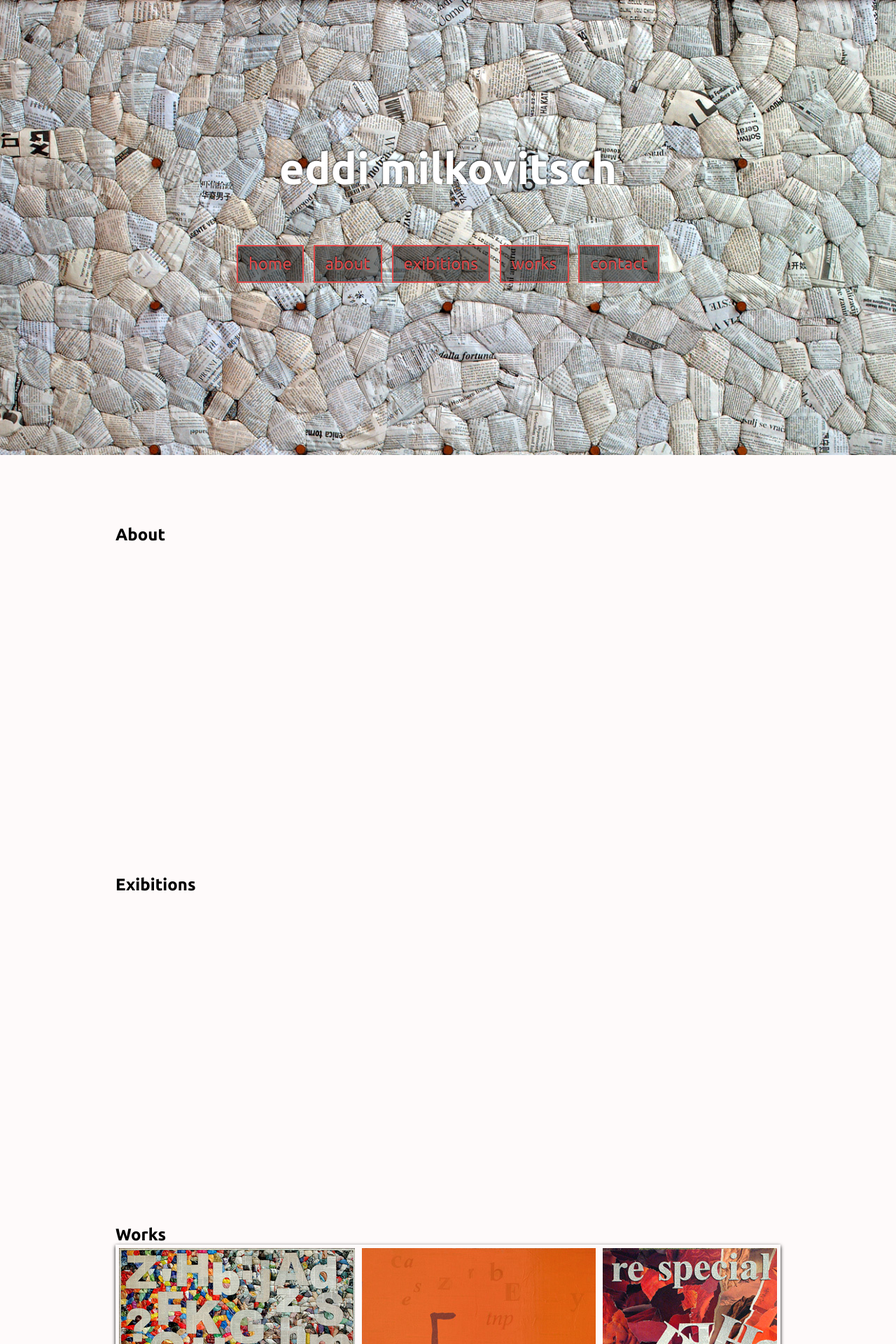
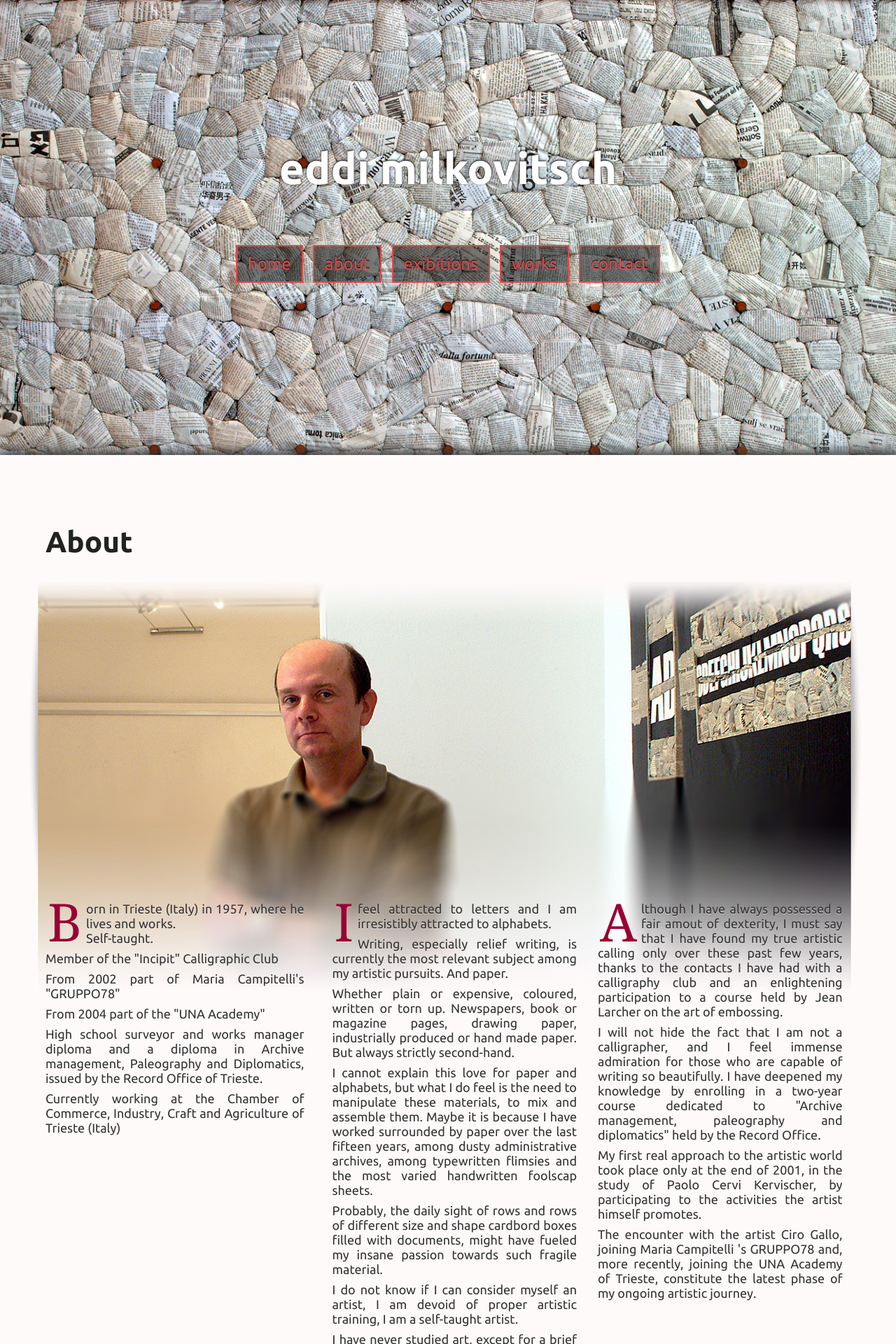
Before and after one commit to andreasonny83/eddimilkovitsch, a PHP site: page / in a window 1280 px wide. Shown: the top 1920 px of the page at 70% size. Run offline with PHP 8.4, Linux system fonts and the light colour scheme.

Commit message:
About section

```diff
--- a/css/main.css
+++ b/css/main.css
@@ -4,8 +4,17 @@
 }
 
 body {
+	background-color: #ccc;
+}
+body, p {
 	font-family: Ubuntu, sans-serif;
-	background-color: #ccc;
+	font-size: 18px;
+	color: #333;
+	text-shadow: 0px 1px 1px rgba(255,255,255,0.5);
+}
+p {
+	margin: 8px 0;
+	line-height: 21px;
 }
 /* mobile-first default background for Header and Footer */
 header, footer {
@@ -98,18 +107,62 @@ nav.fixed ul li a {
 section {
 	padding: 0;
 	background-color: #FEFAFA;
+	box-shadow: 0px -5px 16px #333;
 }
 article {
 	min-height: 400px;
-	max-width: 950px;
+	max-width: 1150px;
 	overflow: hidden;
 	margin: 0 auto;
-	padding: 100px 15px 0;
+	padding: 78px 30px 0;
+}
+article h2 {
+	line-height: 92px;
+	font-size: 42px;
+	color: #222;
+}
+article p:first-child:first-letter {
+	float: left;
+	color: #903;
+	font-size: 75px;
+	line-height: 57px;
+	padding-right: 6px;
+	padding-left: 3px;
+	font-family: Georgia, sans-serif;
+}
+article#about {
+	background: url('../images/about/about.jpg') no-repeat;
+	background-position: 0 170px;
+}
+article#about h2 {
+	margin-bottom: 460px;
+}
+.multi_column {
+	float: left;
+	width: 33%;
+	text-align: justify;
+}
+article .multi_column p {
+	padding-left: 30px;
+}
+article div:first-of-type p {
+	padding-left: 0;
+	padding-right: 10px;
 }
 .lSSlideOuter {
 	padding: 5px;
-	box-shadow: 0px 2px 5px #000;
+	box-shadow: 11px 0px 20px -10px #999, -11px 0px 20px -10px #999;
 	margin-bottom: 10px;
+	background-color: #eee;
+}
+.lSSlideOuter img {
+	cursor: pointer;
+}
+.lSSlideOuter .lSPager.lSGallery img {
+	display: inline;
+}
+.lSSlideOuter .lightSlider > *, .lSSlideOuter .lSGallery li {
+	text-align: center;
 }
 
 footer {
--- a/index.html
+++ b/index.html
@@ -6,8 +6,8 @@
     <title>Eddi Milkovitsch</title>
     <link rel="stylesheet" type="text/css" href="http://fonts.googleapis.com/css?family=Ubuntu:regular,bold&subset=Latin">
     <link rel="stylesheet" type="text/css" href="css/font-awesome.min.css">
-    <link rel="stylesheet"  href="css/lightSlider.css">
-    <link rel="stylesheet"  href="css/lightGallery.css">
+    <link rel="stylesheet" href="css/lightSlider.css">
+    <link rel="stylesheet" href="css/lightGallery.css">
     <link rel="stylesheet" type="text/css" href="css/main.css">
 </head>
 
@@ -31,6 +31,30 @@
         <section>
             <article id="about">
                 <h2>About</h2>
+                <div class="multi_column">
+                    <p>Born in Trieste (Italy) in 1957, where he lives and works.<br/>
+                    Self-taught.</p>
+                    <p>Member of the "Incipit" Calligraphic Club</p>
+                    <p>From 2002 part of Maria Campitelli's "GRUPPO78"</p>
+                    <p>From 2004 part of the "UNA Academy"</p>
+                    <p>High school surveyor and works manager diploma and a diploma in Archive management, Paleography and Diplomatics, issued by the Record Office of Trieste.</p>
+                    <p>Currently working at the Chamber of Commerce, Industry, Craft and Agriculture of Trieste (Italy)</p>
+                </div>
+                <div class="multi_column">
+                    <p>I feel attracted to letters and I am irresistibly attracted to alphabets.</p>
+                    <p>Writing, especially relief writing, is currently the most relevant subject among my artistic pursuits. And paper.</p>
+                    <p>Whether plain or expensive, coloured, written or torn up. Newspapers, book or magazine pages, drawing paper, industrially produced or hand made paper. But always strictly second-hand.</p>
+                    <p>I cannot explain this love for paper and alphabets, but what I do feel is the need to manipulate these materials, to mix and assemble them. Maybe it is because I have worked surrounded by paper over the last fifteen years, among dusty administrative archives, among typewritten flimsies and the most varied handwritten foolscap sheets.</p>
+                    <p>Probably, the daily sight of rows and rows of different size and shape cardbord boxes filled with documents, might have fueled my insane passion towards such fragile material.</p>
+                    <p>I do not know if I can consider myself an artist, I am devoid of proper artistic training, I am a self-taught artist.</p>
+                    <p>I have never studied art, except for a brief period of time (many years ago) during a nude drawing course held at the Revoltella Museum by Professor Nino Perizi, who was also my art teacher in middle school.</p>
+                </div>
+                <div class="multi_column">
+                    <p>Although I have always possessed a fair amout of dexterity, I must say that I have found my true artistic calling only over these past few years, thanks to the contacts I have had with a calligraphy club and an enlightening participation to a course held by Jean Larcher on the art of embossing.</p>
+                    <p>I will not hide the fact that I am not a calligrapher, and I feel immense admiration for those who are capable of writing so beautifully. I have deepened my knowledge by enrolling in a two-year course dedicated to "Archive management, paleography and diplomatics" held by the Record Office.</p>
+                    <p>My first real approach to the artistic world took place only at the end of 2001, in the study of Paolo Cervi Kervischer, by participating to the activities the artist himself promotes.</p>
+                    <p>The encounter with the artist Ciro Gallo, joining Maria Campitelli 's GRUPPO78 and, more recently, joining the UNA Academy of Trieste, constitute the latest phase of my ongoing artistic journey.</p>
+                </div>
             </article>
             <article id="exibitions">
                 <h2>Exibitions</h2>
```
Also changed, not shown: images/about/about.jpg (added).
